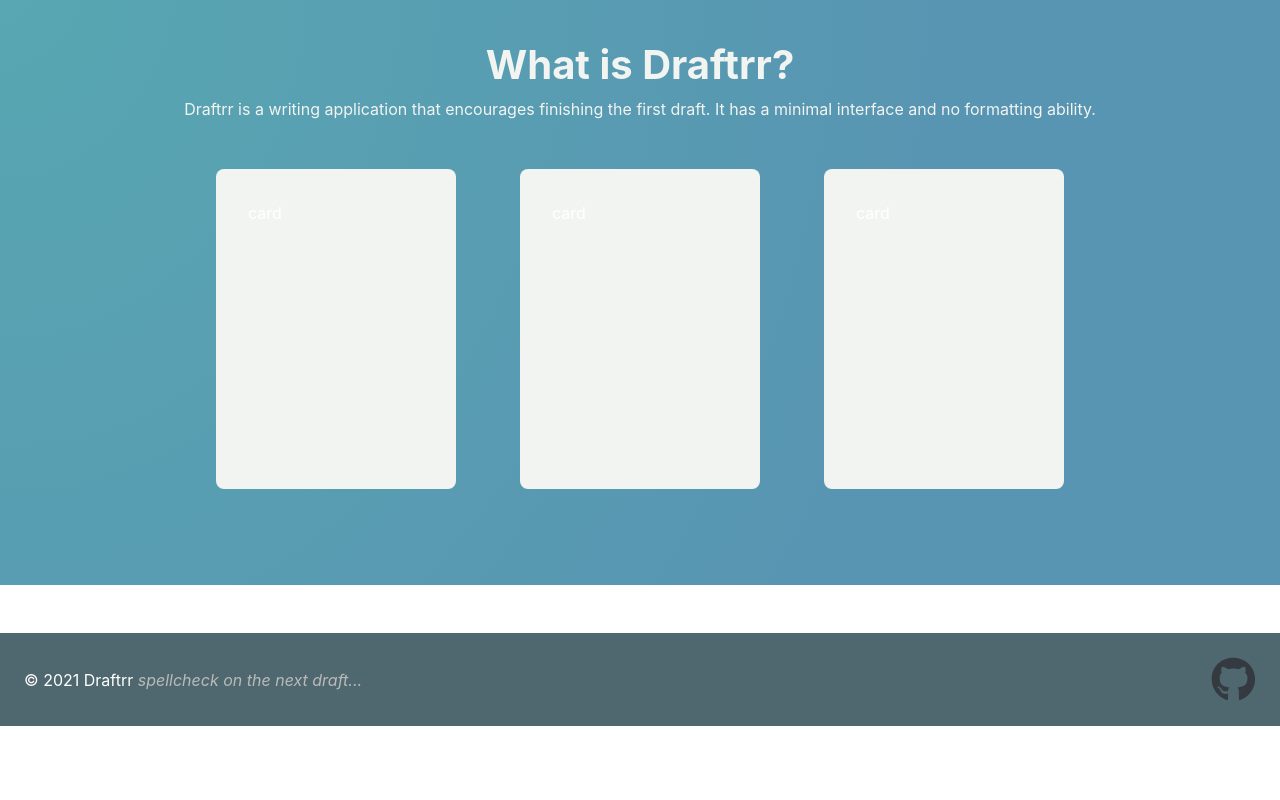
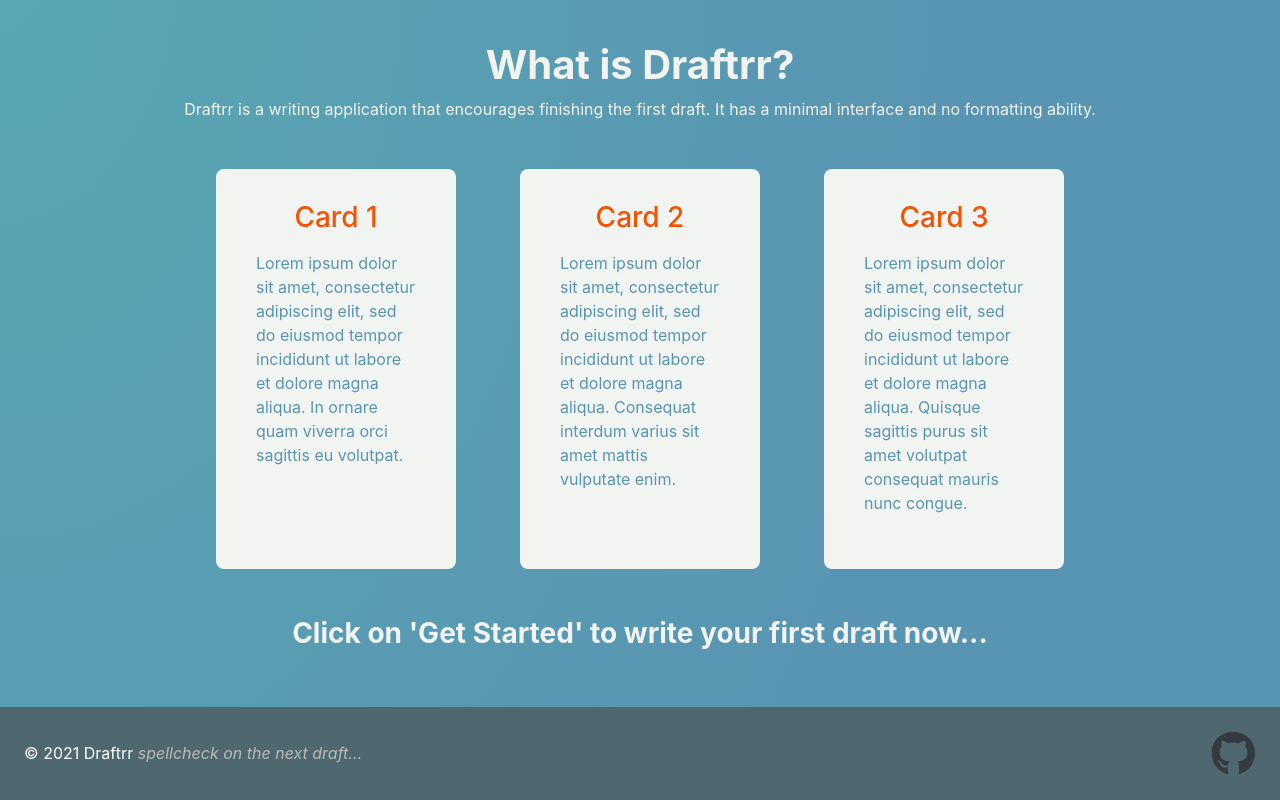
Before and after one commit to theMVPshop/DT02, a React (Create React App) app in the folder draftrr-react/: page / in a window 1280 px wide. Shown: the part 572-1372 px from the top of the page. Before the commit the page ends 1298 px from the top, so only its background shows below. Built offline with nearby package versions, Linux system fonts and the light colour scheme; no server answers; what @react-pdf/renderer would draw is missing.

Commit message:
removed draft settings from dash, update cards on home

```diff
--- a/draftrr-react/src/components/Dashboard/Dashboard.jsx
+++ b/draftrr-react/src/components/Dashboard/Dashboard.jsx
@@ -218,7 +218,7 @@
                                                 </div>
                                             </OverlayTrigger>
                                         </Dropdown.Item>
-                                        <Dropdown.Item>
+                                        {/* <Dropdown.Item>
                                             <OverlayTrigger
                                                 key="Draft Settings"
                                                 placement="top"
@@ -233,7 +233,7 @@
                                                     Settings
                                                 </div>
                                             </OverlayTrigger>
-                                        </Dropdown.Item>
+                                        </Dropdown.Item> */}
                                         <Dropdown.Item onClick={() => handleShow(draft, idx)}>
                                             <OverlayTrigger
                                                 key="Delete Draft"
--- a/draftrr-react/src/components/Home/Card.jsx
+++ b/draftrr-react/src/components/Home/Card.jsx
@@ -1,9 +1,32 @@
 import "./Card.scss"
 
-export const Card = () => {
-    return (
-        <div className="home-card">
-            card
+export const Card = ({card}) => {
+    if (card === 'card1') {
+        return (
+            <div className="home-card d-flex flex-column align-items-center">
+                <h3 className="card-heading">Card 1</h3>
+                <div className="w-80 p-2">
+                    <p className="card-text">Lorem ipsum dolor sit amet, consectetur adipiscing elit, sed do eiusmod tempor incididunt ut labore et dolore magna aliqua. In ornare quam viverra orci sagittis eu volutpat.</p>
+                </div>
+            </div>
+        )
+    } else if (card === 'card2') {
+        return (
+            <div className="home-card d-flex flex-column align-items-center">
+            <h3 className="card-heading">Card 2</h3>
+            <div className="w-80 p-2">
+                <p className="card-text">Lorem ipsum dolor sit amet, consectetur adipiscing elit, sed do eiusmod tempor incididunt ut labore et dolore magna aliqua. Consequat interdum varius sit amet mattis vulputate enim.</p>
+            </div>
         </div>
-    )
+        )
+    } else if (card === 'card3') {
+        return (
+            <div className="home-card d-flex flex-column align-items-center">
+            <h3 className="card-heading">Card 3</h3>
+            <div className="w-80 p-2">
+                <p className="card-text">Lorem ipsum dolor sit amet, consectetur adipiscing elit, sed do eiusmod tempor incididunt ut labore et dolore magna aliqua. Quisque sagittis purus sit amet volutpat consequat mauris nunc congue.</p>
+            </div>
+        </div>
+        )
+    }
 }
--- a/draftrr-react/src/components/Home/Card.scss
+++ b/draftrr-react/src/components/Home/Card.scss
@@ -1,6 +1,17 @@
+.card-heading {
+  color: #f65100;
+}
+
+.card-text {
+  color: #5895b2;
+  width: 100%;
+  margin: 0;
+  padding: 0;
+}
+
 .home-card {
   width: 15em;
-  height: 20em;
+  height: 25em;
   background: #f2f4f2;
   color: white;
   margin: auto 2em;
--- a/draftrr-react/src/components/Home/Home.jsx
+++ b/draftrr-react/src/components/Home/Home.jsx
@@ -35,14 +35,15 @@
                     </div>
                 </section>
             </div>
-            <section className="home-bottom-content my-5 py-5 homeHeader">
+            <section className="home-bottom-content mt-5 py-5 homeHeader">
                 <h1 className="text-center font-weight-bold mt-4">What is Draftrr?</h1>
                 <p className="text-center">Draftrr is a writing application that encourages finishing the first draft. It has a minimal interface and no formatting ability.</p>
                 <div className="row my-5 d-flex flex-wrap justify-content-center">
-                    <Card />
-                    <Card />
-                    <Card />
+                    <Card card={"card1"} />
+                    <Card card={"card2"} />
+                    <Card card={"card3"} />
                 </div>
+                <h3 className="text-center font-weight-bold mt-4">Click on 'Get Started' to write your first draft now...</h3>
             </section>
         </div>
     )
--- a/draftrr-react/src/components/Login/SignUp.jsx
+++ b/draftrr-react/src/components/Login/SignUp.jsx
@@ -26,7 +26,7 @@
                 .then(() => {
                     updateProfile(credentials.username)
                 })
-            history.push('/dashboard2')
+            history.push('/dashboard')
             setLoginOpen(false)
         } catch {
             setError('Failed to create an account')
--- a/draftrr-react/src/components/UserSettings/UpdatePassword.jsx
+++ b/draftrr-react/src/components/UserSettings/UpdatePassword.jsx
@@ -47,7 +47,7 @@
 
                 <div className="form-group">
                     <label>Current Password</label>
-                    <input type="password" className="form-control" placeholder="Enter new password" name="currentPassword" onChange={handlePasswords} autoFocus/>
+                    <input type="password" className="form-control" placeholder="Enter current password" name="currentPassword" onChange={handlePasswords} autoFocus/>
                 </div>
 
                 <div className="form-group">
--- a/draftrr-react/src/components/UserSettings/UserSettingsModal.jsx
+++ b/draftrr-react/src/components/UserSettings/UserSettingsModal.jsx
@@ -1,6 +1,7 @@
 import React, {useContext, useState} from 'react'
 import { Link } from "react-router-dom"
 import Modal from "react-bootstrap/Modal";
+import { FaArrowAltCircleLeft } from "react-icons/fa";
 import "bootstrap/dist/css/bootstrap.min.css";
 
 import { DraftrrContext } from '../../context/DraftrrContext'
@@ -46,7 +47,7 @@
             </button>
             {isSetting &&
                 <button type="button" className="close" aria-label="Close" onClick={handleBack}>
-                    <span aria-hidden="true">{"<"}</span>
+                    <span aria-hidden="true">{<FaArrowAltCircleLeft color="#5895B2"/>}</span>
                 </button>}
         </div>
       </Modal.Header>
```
Also changed, not shown: 1 other file (tests, documents, lock files or other folders).
